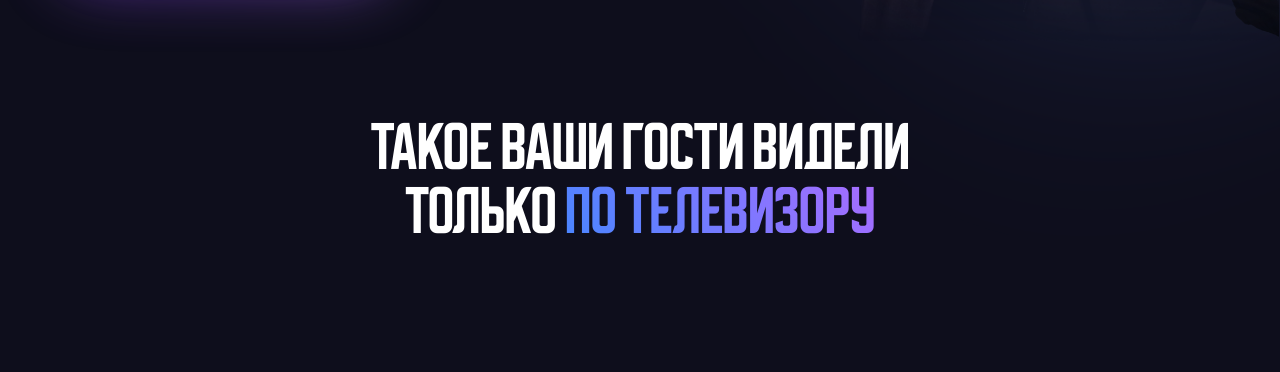
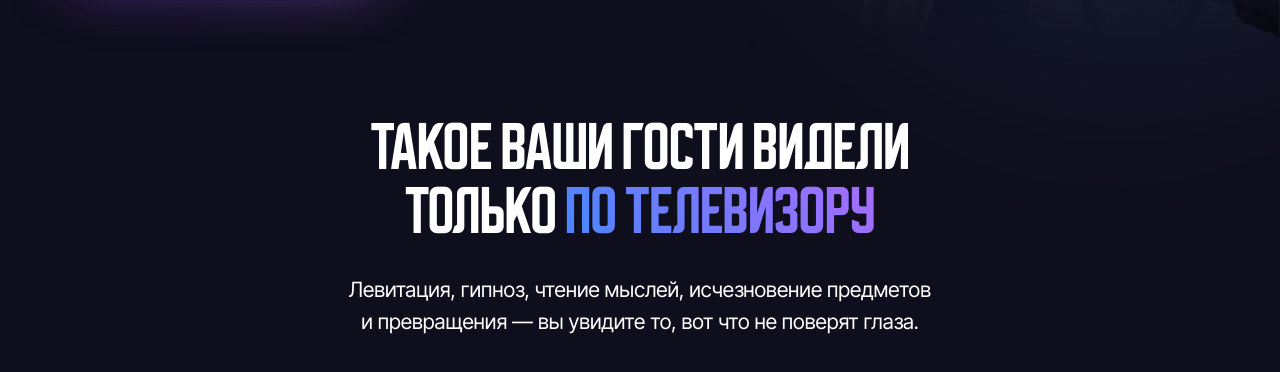
Before and after one commit to Escalion86/magbelinskiy2023, a Next.js app: page / in a window 1280 px wide. Shown: the part 874-1246 px from the top of the page. Built offline with nearby package versions, Linux system fonts and the light colour scheme.

Commit message:
Added VideoBlock

```diff
--- a/blocks/VideoBlock.js
+++ b/blocks/VideoBlock.js
@@ -37,6 +37,17 @@ const VideoBlock = () => {
   return (
     <div className="my-6 tablet:my-10 2xl:my-20 relative min-w-[375px] h-[660px] sm:h-[680px] md:h-[900px] flex flex-col items-center w-full tablet:h-screen tablet:min-h-[950px]">
       <Title />
+      <div
+        className="text-center mt-[18px] tablet:mt-[30px] w-[290px] md:w-[450px] tablet:w-[590px] text-[12px] md:text-[16px] tablet:text-[21px]"
+        style={{
+          color: '#fff',
+          fontStyle: 'normal',
+          fontWeight: 400,
+        }}
+      >
+        Левитация, гипноз, чтение мыслей, исчезновение предметов и превращения —
+        вы увидите то, вот что не поверят глаза.
+      </div>
     </div>
   )
 }
```
